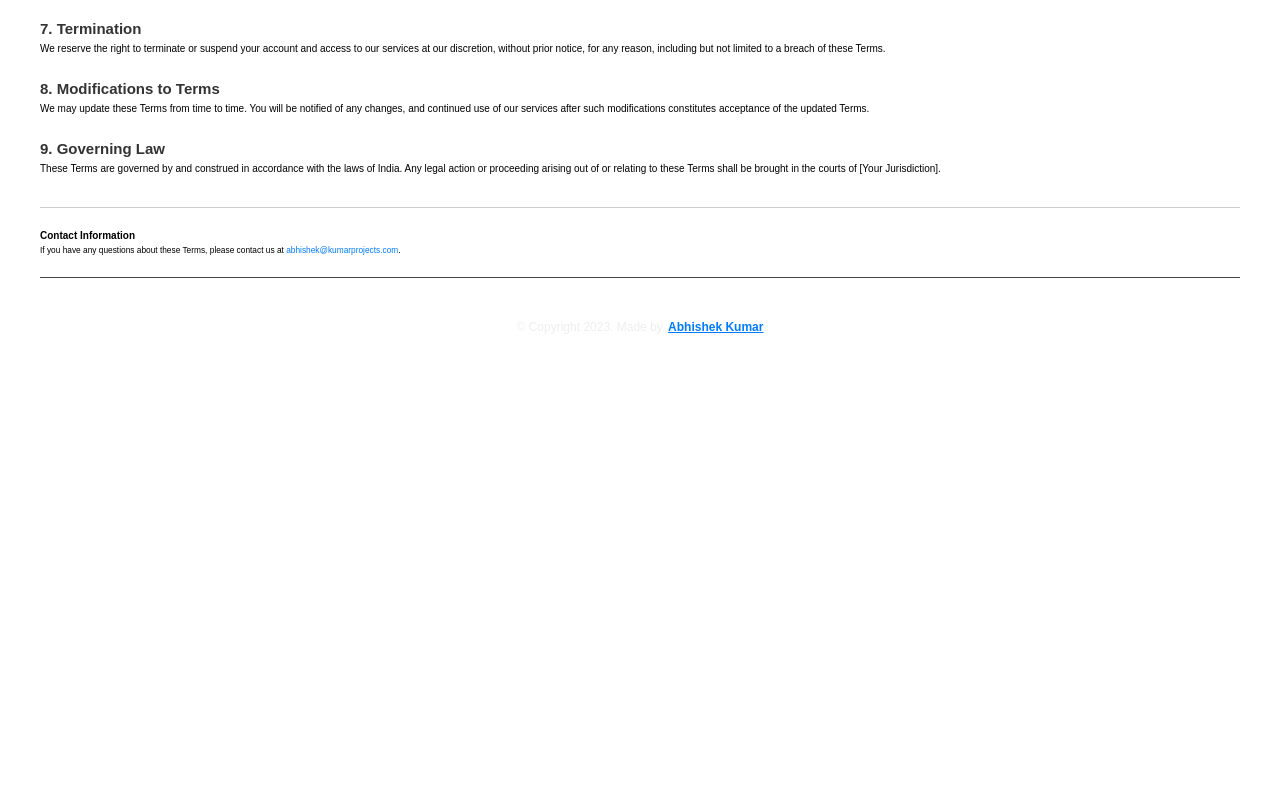
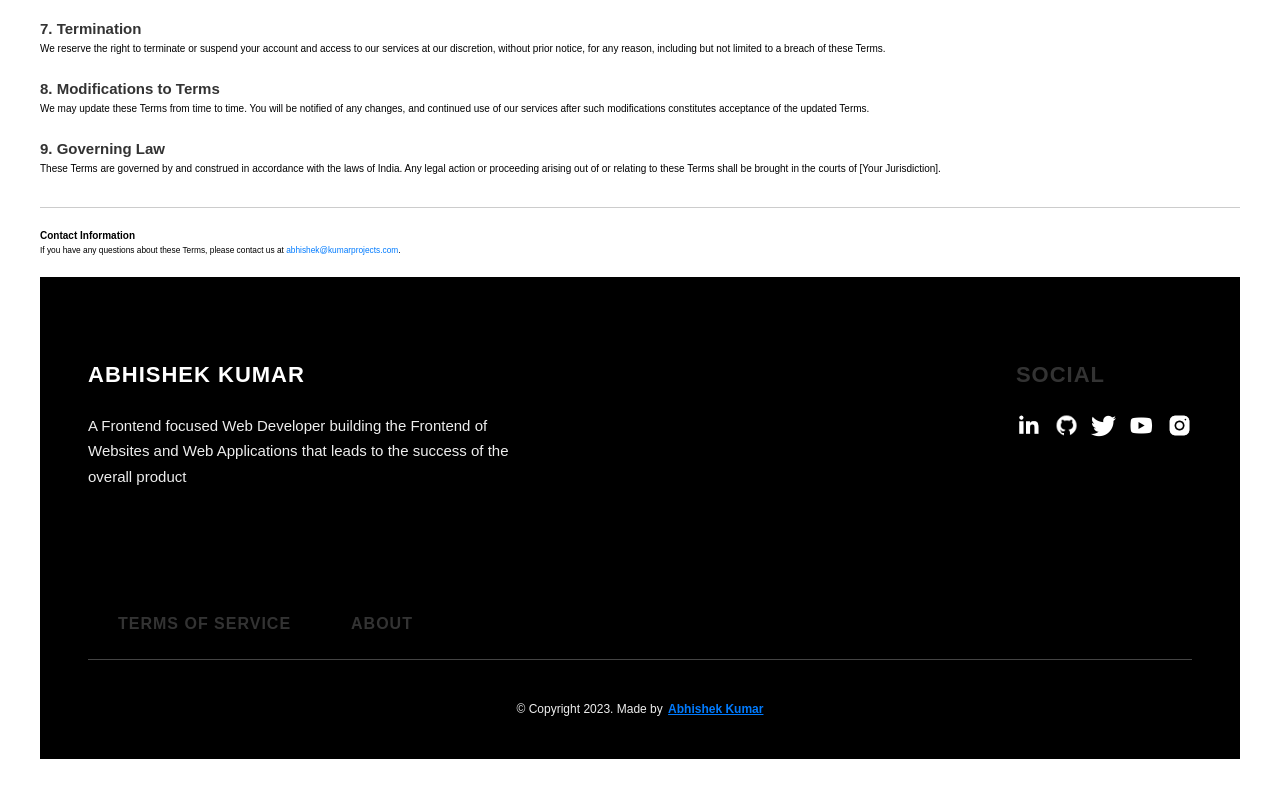
Before and after one commit to abhishkcodes/portfolio-website, a plain HTML site: page tos.html in a window 1280 px wide. Shown: the part 531-1328 px from the top of the page. Before the commit the page ends 949 px from the top, so only its background shows below. Drawn offline with Linux system fonts and the light colour scheme.

Commit message:
Added a footer element

```diff
--- a/tos.html
+++ b/tos.html
@@ -174,12 +174,79 @@
     <h4 id="contact">Contact Information</h4>
     <p id="cinfo">If you have any questions about these Terms, please contact us at <a href="mailto:abhishek@kumarprojects.com">abhishek@kumarprojects.com</a>.</p>
 
+    <footer class="main-footer">
+        <div class="main-container">
+          <div class="main-footer__upper">
+            <div class="main-footer__row main-footer__row-1">
+              <h2 class="heading heading-sm main-footer__heading-sm">
+                <span>Social</span>
+              </h2>
+              <div class="main-footer__social-cont">
+                <a target="_blank" rel="noreferrer" href="https://linkedin.com/in/abhishkk">
+                  <img
+                    class="main-footer__icon"
+                    src="./assets/png/linkedin-ico.png"
+                    alt="icon"
+                  />
+                </a>
+                <a target="_blank" rel="noreferrer" href="https://github.com/abhishkcodes">
+                  <img
+                    class="main-footer__icon"
+                    src="./assets/png/github-ico.png"
+                    alt="icon"
+                  />
+                </a>
+                <a target="_blank" rel="noreferrer" href="https://twitter.com/druidscode">
+                  <img
+                    class="main-footer__icon"
+                    src="./assets/png/twitter-ico.png"
+                    alt="icon"
+                  />
+                </a>
+                <a target="_blank" rel="noreferrer" href="https://youtube.com/@not_abhishk">
+                  <img
+                    class="main-footer__icon"
+                    src="./assets/png/yt-ico.png"
+                    alt="icon"
+                  />
+                </a>
+                <a target="_blank" rel="noreferrer" href="https://instagram.com/not_abhishk">
+                  <img
+                    class="main-footer__icon main-footer__icon--mr-none"
+                    src="./assets/png/insta-ico.png"
+                    alt="icon"
+                  />
+                </a>
+              </div>
+            </div>
+            <div class="main-footer__row main-footer__row-2">
+              <h4 class="heading heading-sm text-lt">Abhishek Kumar</h4>
+              <p class="main-footer__short-desc">
+                A Frontend focused Web Developer building the Frontend of Websites and Web Applications that leads to the success of the overall product
+              </p>
+            </div>
+          </div>
+
+          <div class="header__main">
+            <ul class="header__links">
+              <li class="header__link-wrapper">
+                <a href="./tos.html" class="header__link"> Terms of Service </a>
+              </li>
+              <li class="header__link-wrapper">
+                <a href="./index.html#about" class="header__link">About </a>
+              </li>
+            </ul>
+          </div>
+
     <div class="main-footer__lower">
         &copy; Copyright 2023. Made by
         <a rel="noreferrer" target="_blank" href="https://kumarprojects.com"
           >Abhishek Kumar</a
         >
       </div>
+    </div>
+</footer>
 
+      <script src="./index.js"></script>
 </body>
 </html>
```
